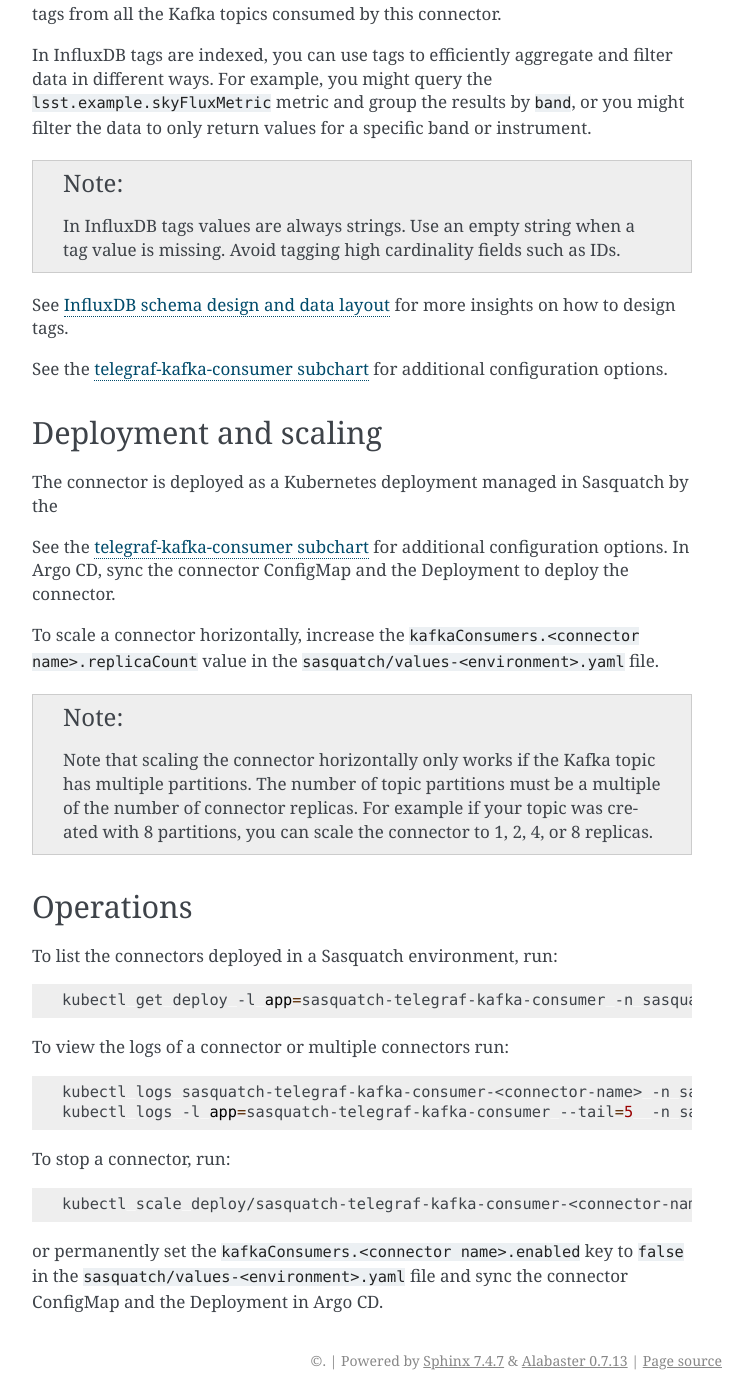
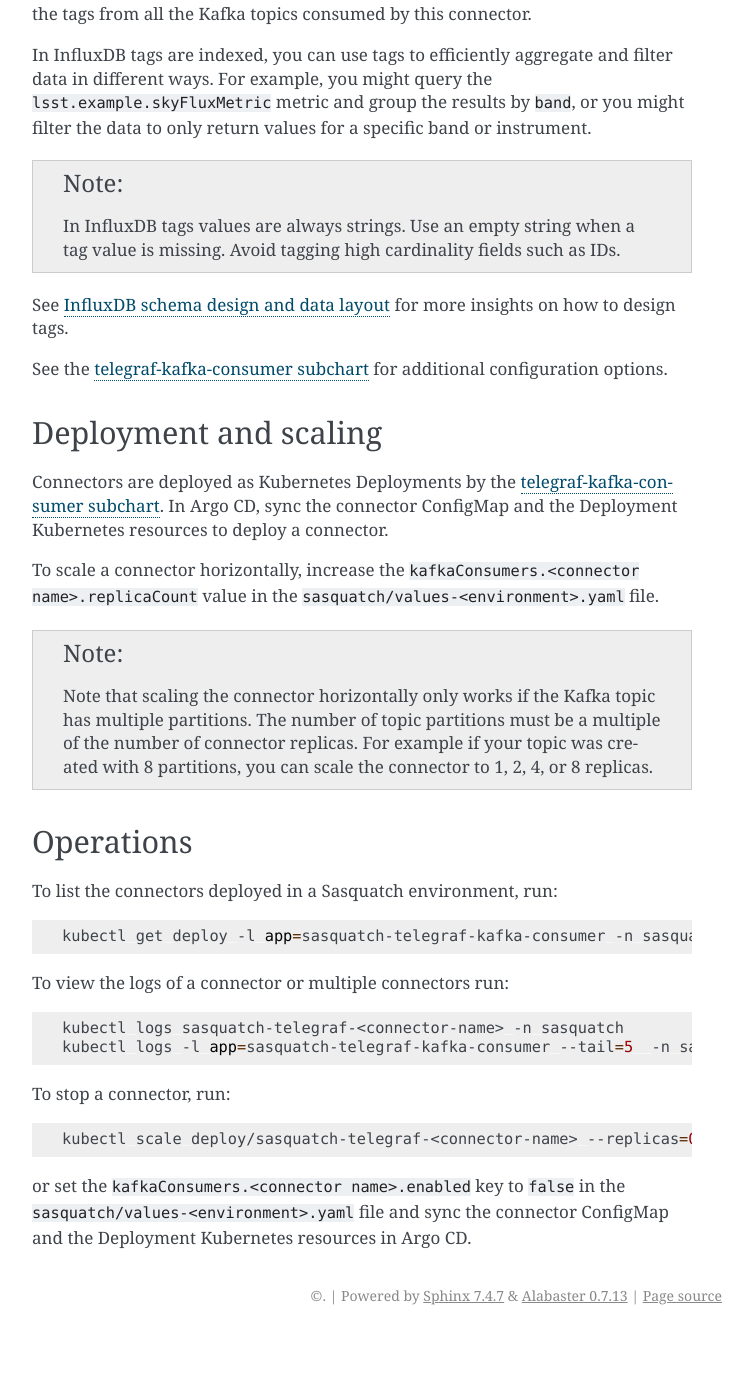
Before and after one commit to lsst-sqre/sasquatch, a Sphinx documentation site: the page built from docs/developer-guide/connectors.rst, in a window 1280 px wide and 1400 px high, scrolled down 1680 px. Shown: the whole window, without its empty margins (388-1141 px from the left). Built offline with Sphinx 7.4.7, drawn with Linux system fonts in a browser that asks for light colours; after the commit the page ends 3015 px from its top, so only the background shows below that; some of the changed text lies outside the part shown.

Commit message:
Fix up docs

```diff
--- a/docs/developer-guide/connectors.rst
+++ b/docs/developer-guide/connectors.rst
@@ -66,7 +66,7 @@
         "stdevSky": 2328.906118708811,
     }
 
-``band`` and ``instrument`` are good candidates for tags, while ``meanSky`` and ``stdevSky`` are the fields associated to the ``lsst.example.skyFluxMetric`` metric.
+``band`` and ``instrument`` are good candidates for tags, while ``meanSky`` and ``stdevSky`` are measurements associated to the ``lsst.example.skyFluxMetric`` metric.
 Tags are specified in the ``kafkaConsumers.example.tags`` list which is the superset of the tags from all the Kafka topics consumed by this connector.
 
 In InfluxDB tags are indexed, you can use tags to efficiently aggregate and filter data in different ways.
@@ -86,11 +86,8 @@
 Deployment and scaling
 ======================
 
-The connector is deployed as a Kubernetes deployment managed in Sasquatch by the
-
-
-See the `telegraf-kafka-consumer subchart`_ for additional configuration options.
-In Argo CD, sync the connector ConfigMap and the Deployment to deploy the connector.
+Connectors are deployed as Kubernetes Deployments by the `telegraf-kafka-consumer subchart`_.
+In Argo CD, sync the connector ConfigMap and the Deployment Kubernetes resources to deploy a connector.
 
 To scale a connector horizontally, increase the ``kafkaConsumers.<connector name>.replicaCount`` value in the ``sasquatch/values-<environment>.yaml`` file.
 
@@ -113,16 +110,16 @@
 
 .. code:: bash
 
-  kubectl logs sasquatch-telegraf-kafka-consumer-<connector-name> -n sasquatch
+  kubectl logs sasquatch-telegraf-<connector-name> -n sasquatch
   kubectl logs -l app=sasquatch-telegraf-kafka-consumer --tail=5  -n sasquatch
 
 To stop a connector, run:
 
 .. code:: bash
 
-  kubectl scale deploy/sasquatch-telegraf-kafka-consumer-<connector-name> --replicas=0 -n sasquatch
+  kubectl scale deploy/sasquatch-telegraf-<connector-name> --replicas=0 -n sasquatch
 
-or permanently set the ``kafkaConsumers.<connector name>.enabled`` key to ``false`` in the ``sasquatch/values-<environment>.yaml`` file and sync the connector ConfigMap and the Deployment in Argo CD.
+or set the ``kafkaConsumers.<connector name>.enabled`` key to ``false`` in the ``sasquatch/values-<environment>.yaml`` file and sync the connector ConfigMap and the Deployment Kubernetes resources in Argo CD.
 
 
 .. _InfluxDB v1 output: https://github.com/influxdata/telegraf/blob/master/plugins/outputs/influxdb/README.md
```
